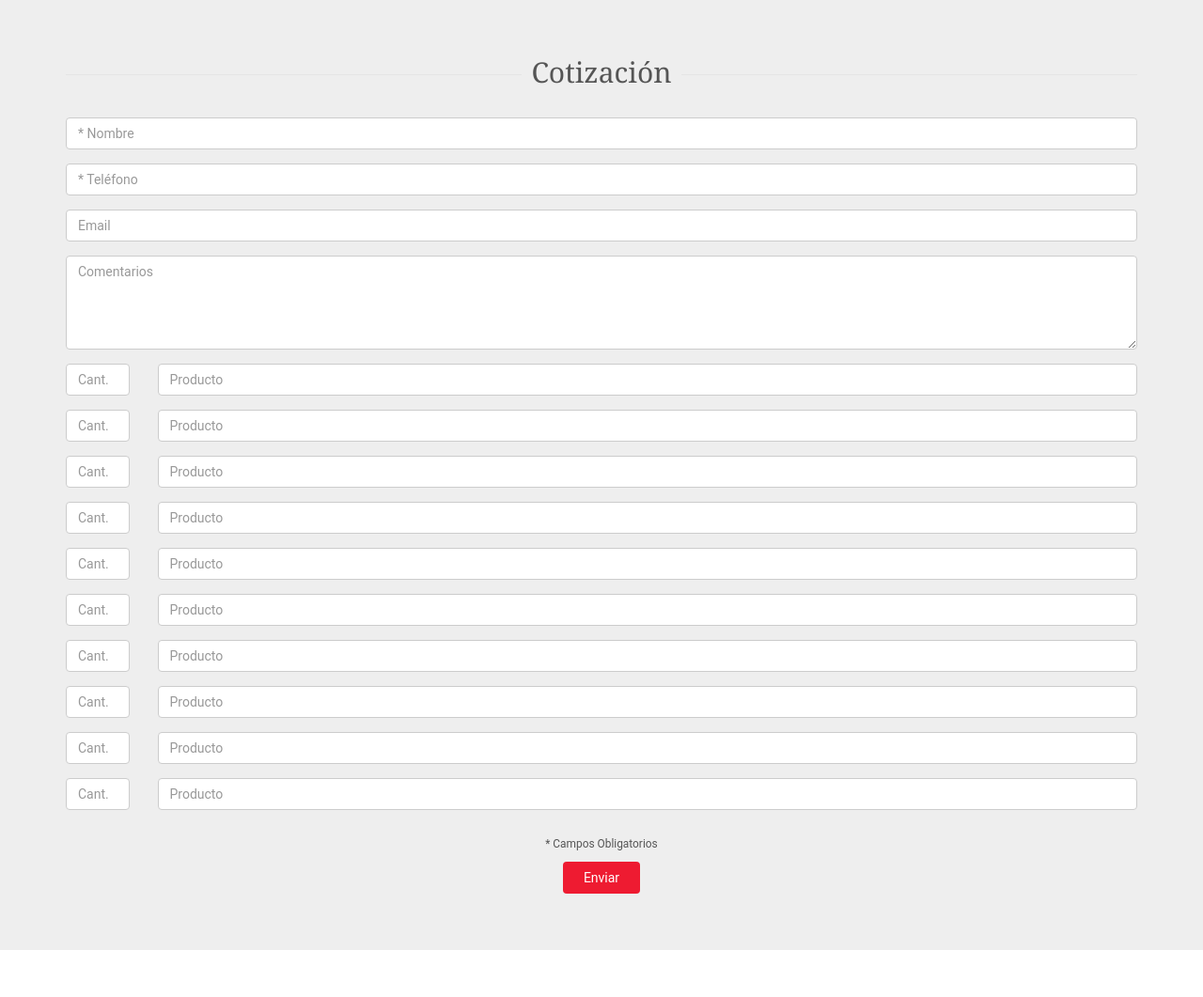
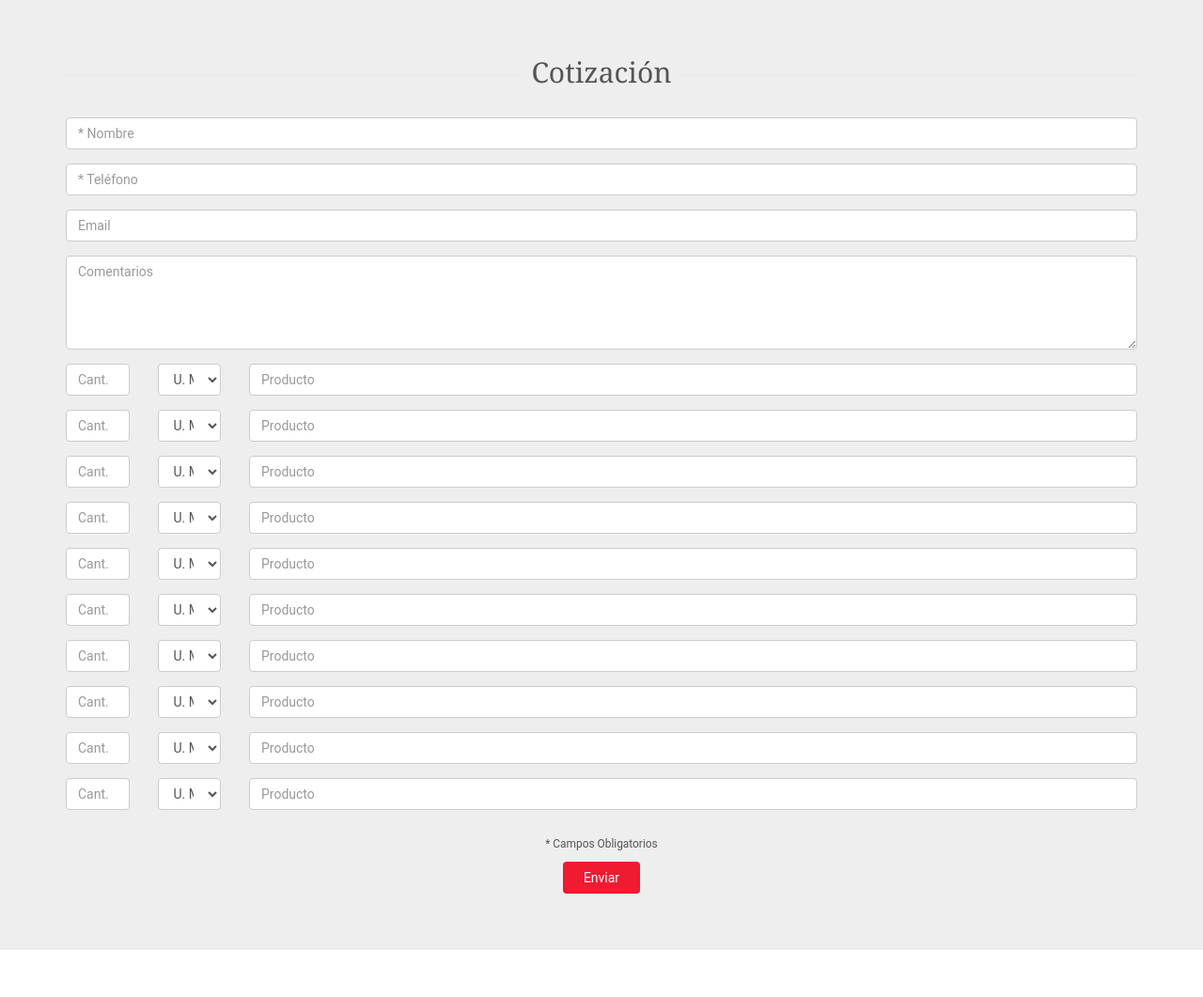
Before and after one commit to kontramundo/web_pilar, a PHP site: page / in a window 1280 px wide. Shown: the part 2011-3072 px from the top of the page at 94% size. Run offline with PHP 8.4, Linux system fonts and the light colour scheme.

Commit message:
se agrego unidad de medida en la cotización

```diff
--- a/index.php
+++ b/index.php
@@ -404,7 +404,16 @@
                               <input type="text" name="cantidad[]" class="cantidad form-control solo_numeros" placeholder="Cant." <?php if ($i==1){ echo "required";}?> >
                             </div>
                           </div>
-                          <div class="col-sm-11">
+                          <div class="col-sm-1">
+                            <div class="form-group">
+                              <label class="sr-only">U.M.</label>
+                              <select  name="unidad[]" class="unidad form-control"  <?php if ($i==1){ echo "required";}?> >
+                              <option value="" selected>U. M.</option>
+                              <option value="lts">lts</option>
+                              </select>
+                            </div>
+                          </div>
+                          <div class="col-sm-10">
                             <div class="form-group">
                               <label class="sr-only">Producto</label>
                               <input type="text" name="producto[]" class="producto form-control" placeholder="Producto" <?php if ($i==1){ echo "required";}?>>
```
